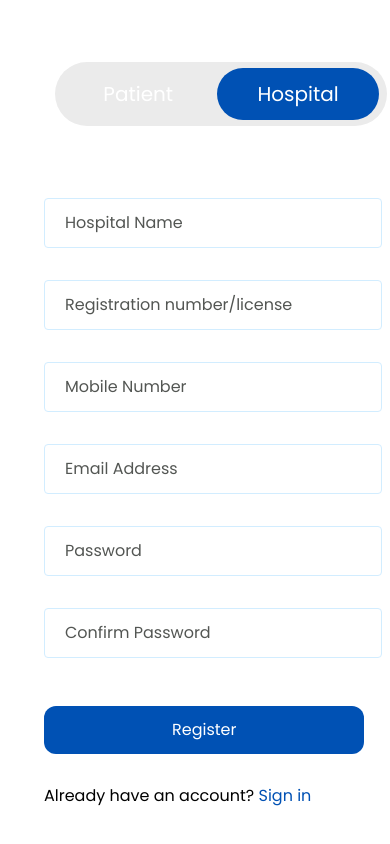
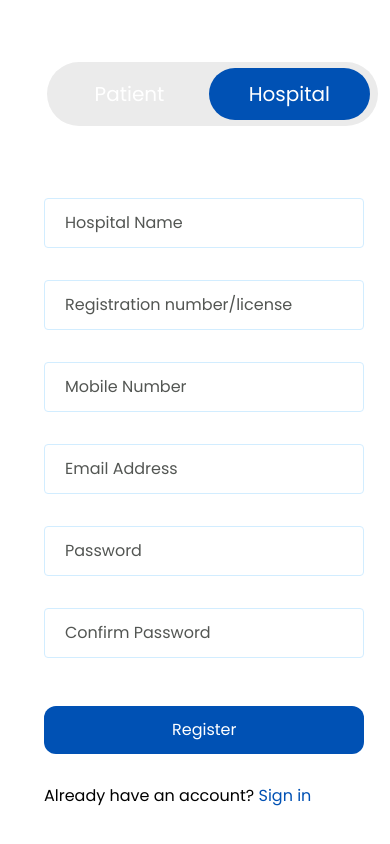
Before and after one commit to Opski123/healthical-project, a website: page hospital-sign-up.html in a window 390 px wide. Shown: the part 122-966 px from the top of the page. Drawn offline with nearby package versions, Linux system fonts and the light colour scheme; files that its build step writes are made by us from their sources.

Commit message:
Update hospital-sign-up.html

```diff
--- a/hospital-sign-up.html
+++ b/hospital-sign-up.html
@@ -54,7 +54,7 @@
               name=""
               id=""
               placeholder="Hospital Name"
-              class="border sm:w-96 lsm:w-500 xxlg:w-700 py-3 pl-5 border-lightBlue rounded placeholder:text-brown focus:outline-none"
+              class="border w-80 sm:w-96 lsm:w-500 xxlg:w-700 py-3 pl-5 border-lightBlue rounded placeholder:text-brown focus:outline-none"
             />
           </div>
           <div>
@@ -63,7 +63,7 @@
               name=""
               id=""
               placeholder="Registration number/license"
-              class="border sm:w-96 lsm:w-500 xxlg:w-700 py-3 pl-5 border-lightBlue rounded placeholder:text-brown focus:outline-none"
+              class="border w-80 sm:w-96 lsm:w-500 xxlg:w-700 py-3 pl-5 border-lightBlue rounded placeholder:text-brown focus:outline-none"
             />
           </div>
           <div>
@@ -72,7 +72,7 @@
               name=""
               id=""
               placeholder="Mobile Number"
-              class="border sm:w-96 lsm:w-500 xxlg:w-700 py-3 pl-5 border-lightBlue rounded placeholder:text-brown focus:outline-none"
+              class="border w-80 sm:w-96 lsm:w-500 xxlg:w-700 py-3 pl-5 border-lightBlue rounded placeholder:text-brown focus:outline-none"
             />
           </div>
           <div>
@@ -81,7 +81,7 @@
               name=""
               id=""
               placeholder="Email Address"
-              class="border sm:w-96 lsm:w-500 xxlg:w-700 py-3 pl-5 border-lightBlue rounded placeholder:text-brown focus:outline-none"
+              class="border w-80 sm:w-96 lsm:w-500 xxlg:w-700 py-3 pl-5 border-lightBlue rounded placeholder:text-brown focus:outline-none"
             />
           </div>
           <div>
@@ -90,7 +90,7 @@
               name=""
               id=""
               placeholder="Password"
-              class="border sm:w-96 lsm:w-500 xxlg:w-700 py-3 pl-5 border-lightBlue rounded placeholder:text-brown focus:outline-none"
+              class="border w-80 sm:w-96 lsm:w-500 xxlg:w-700 py-3 pl-5 border-lightBlue rounded placeholder:text-brown focus:outline-none"
             />
           </div>
           <div>
@@ -99,7 +99,7 @@
               name=""
               id=""
               placeholder="Confirm Password"
-              class="border sm:w-96 lsm:w-500 xxlg:w-700 py-3 pl-5 border-lightBlue rounded placeholder:text-brown focus:outline-none"
+              class="border w-80 sm:w-96 lsm:w-500 xxlg:w-700 py-3 pl-5 border-lightBlue rounded placeholder:text-brown focus:outline-none"
             />
           </div>
           <div class="">
```
